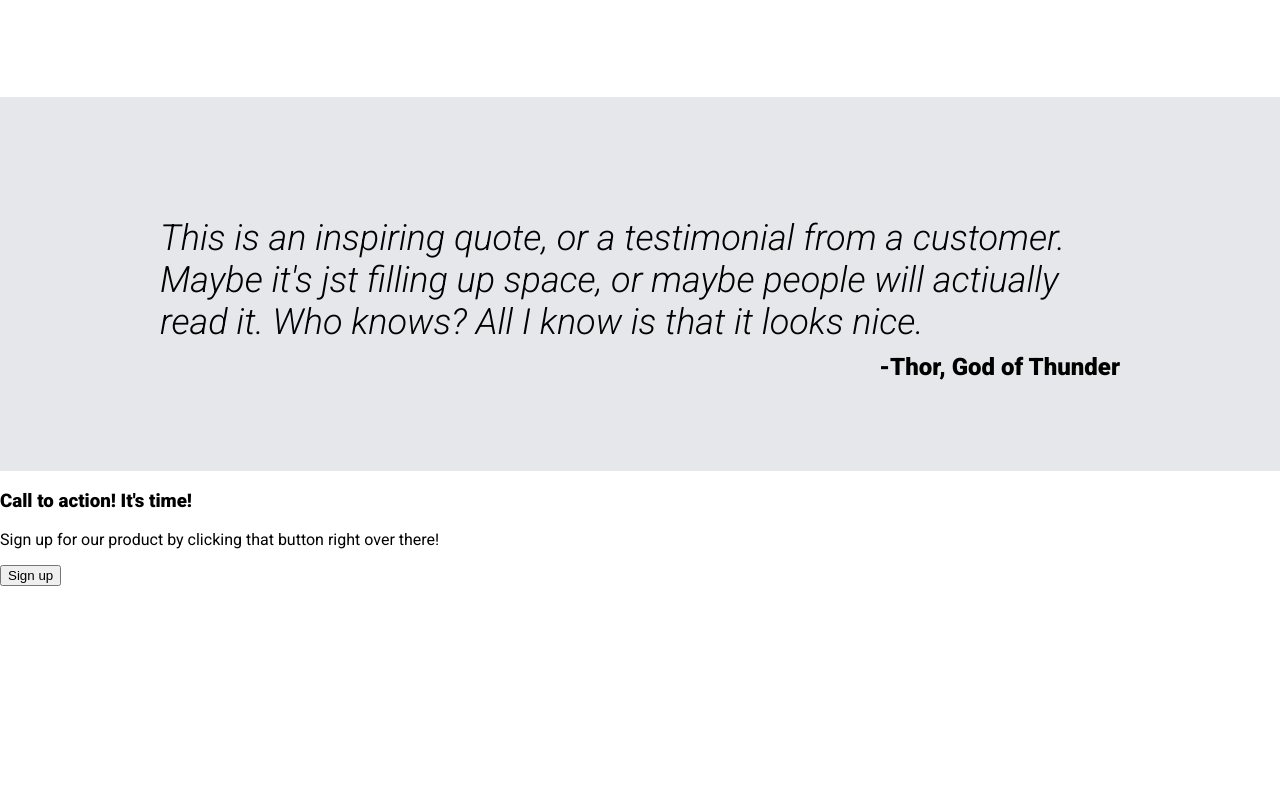
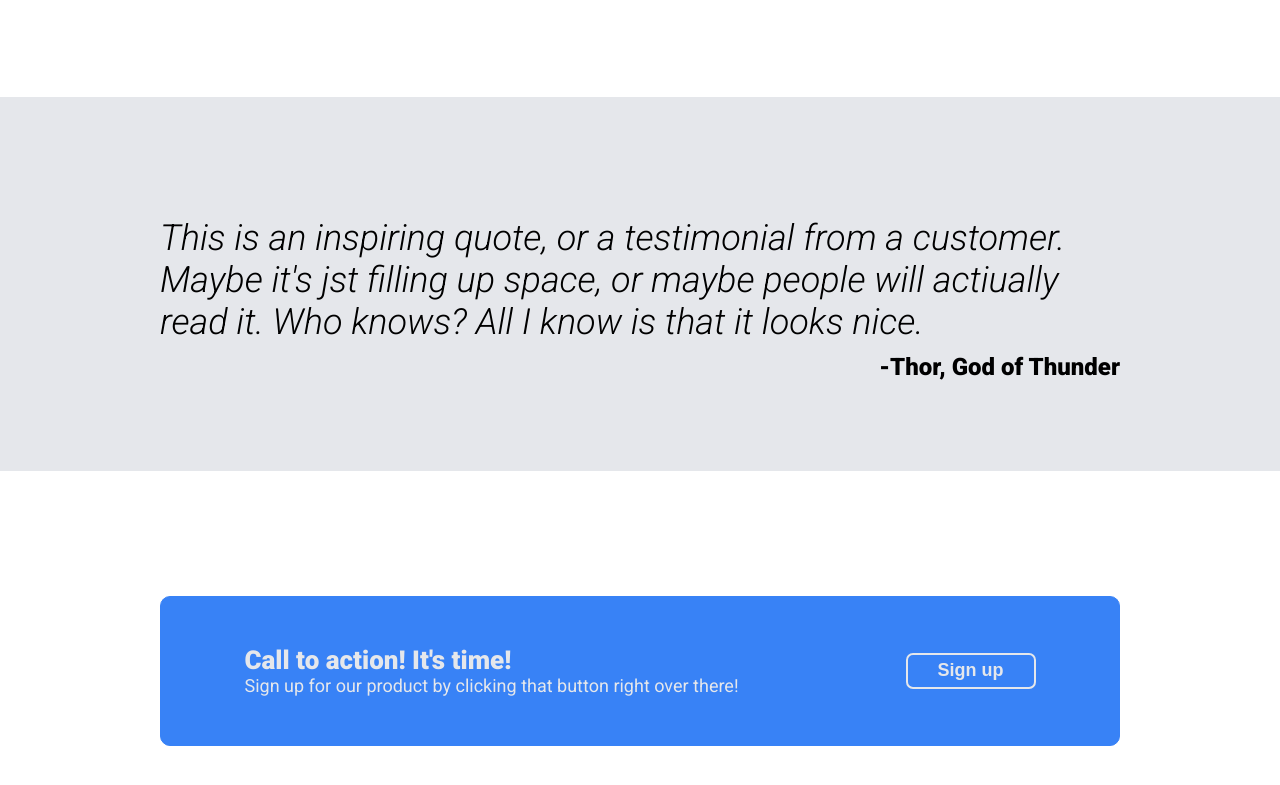
Before and after one commit to toddteis/odin-landing-page, a plain HTML site: page index.html in a window 1280 px wide. Shown: the part 934-1719 px from the top of the page. Before the commit the page ends 1520 px from the top, so only its background shows below. Drawn offline with Linux system fonts and the light colour scheme.

Commit message:
Styled Call To Action

```diff
--- a/css/styles.css
+++ b/css/styles.css
@@ -203,6 +203,52 @@ header ul {
     margin-top: 10px;
 }
 
+/* CALL TO ACTION SECTION */
+
+.call-to-action {
+    display: flex;
+    justify-content: center;
+    align-items: center;
+    height: 400px;
+}
+.cta-main {
+    display: flex;
+    justify-content: space-around;
+    align-items: center;
+    border: 1px solid #3882f6;
+    border-radius: 10px;
+    height: 150px;
+    background-color: #3882f6;
+    color: #e5e7eb;
+}
+
+.cta-content h1 {
+    font-size: 26px;
+    margin: 0;
+    padding: 0;
+}
+
+.cta-content p {
+    font-size: 18px;
+    margin: 0;
+    padding: 0;
+}
+
+.cta-form {
+    text-align: center;
+}
+
+.cta-form button {
+    border: 2px solid #e5e7eb;
+    border-radius: 7px;
+    background-color: #3882f6;
+    color: #e5e7eb;
+    height: 36px;
+    width: 130px;
+    font-size: 18px;
+    font-weight: 700;
+}
+
 /* @MEDIA'S */
 
 @media screen and (max-width: 1500px) {
--- a/index.html
+++ b/index.html
@@ -83,7 +83,7 @@
     <section class="call-to-action">
         <div class="cta-main page-width">
             <div class="cta-content">
-                <h3>Call to action! It's time!</h3>
+                <h1>Call to action! It's time!</h1>
                 <p>Sign up for our product by clicking that button right over there!</p>
             </div>
             <div class="cta-form">
```
